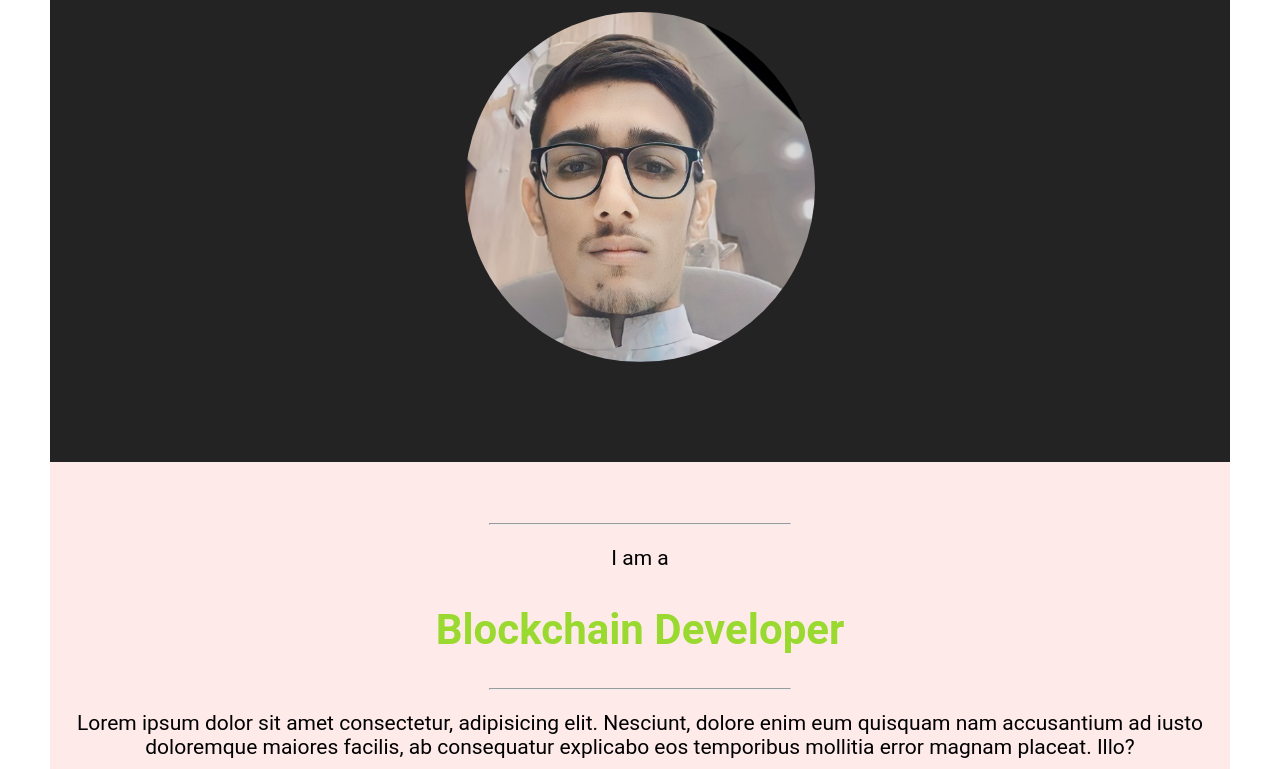
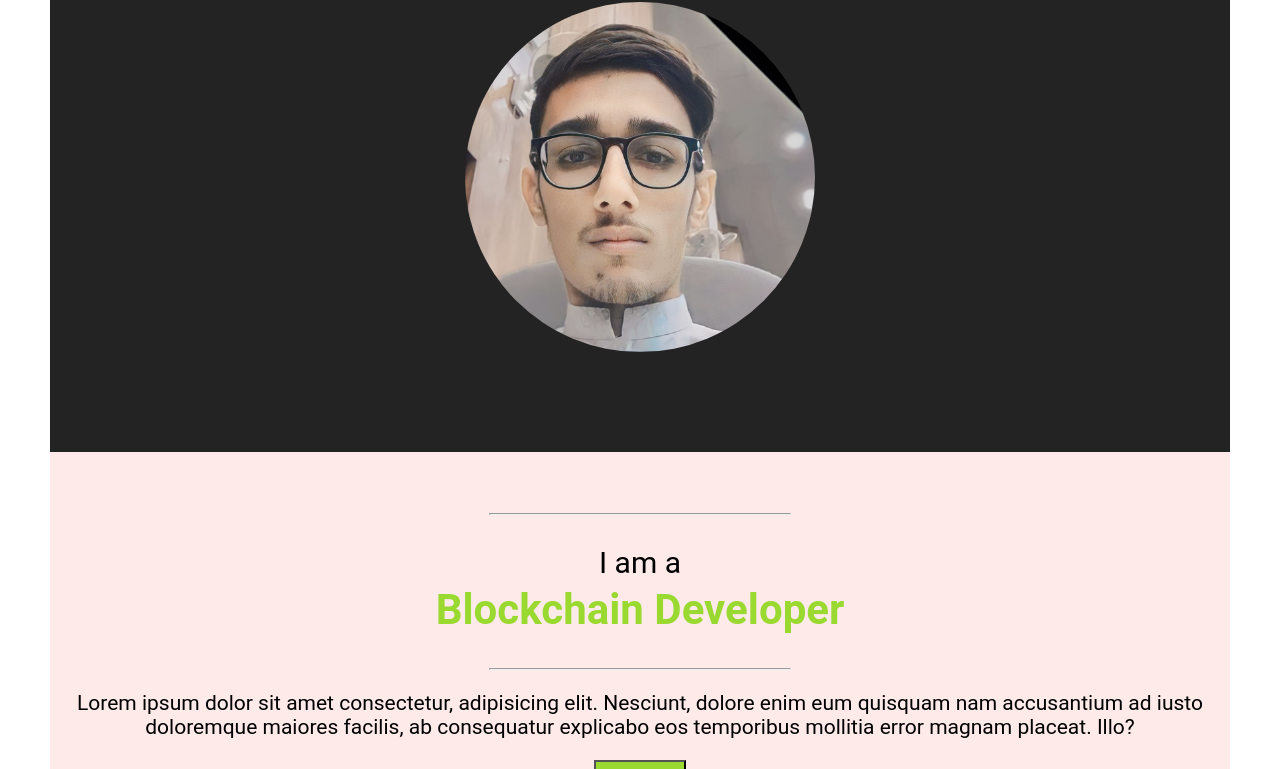
Before and after one commit to talha493919/css-challenges-2, a plain HTML site: page index.html in a window 1280 px wide. Shown: the part 288-1057 px from the top of the page. Drawn offline with Linux system fonts and the light colour scheme; a web font is replaced by a local one.

Commit message:
Update style.css

```diff
--- a/style.css
+++ b/style.css
@@ -35,7 +35,7 @@ h1{
     color: #99D930;
 
 }
-.Ha
+.ar
 {
     font-size: 30px;
     margin-bottom: -30px;
```
